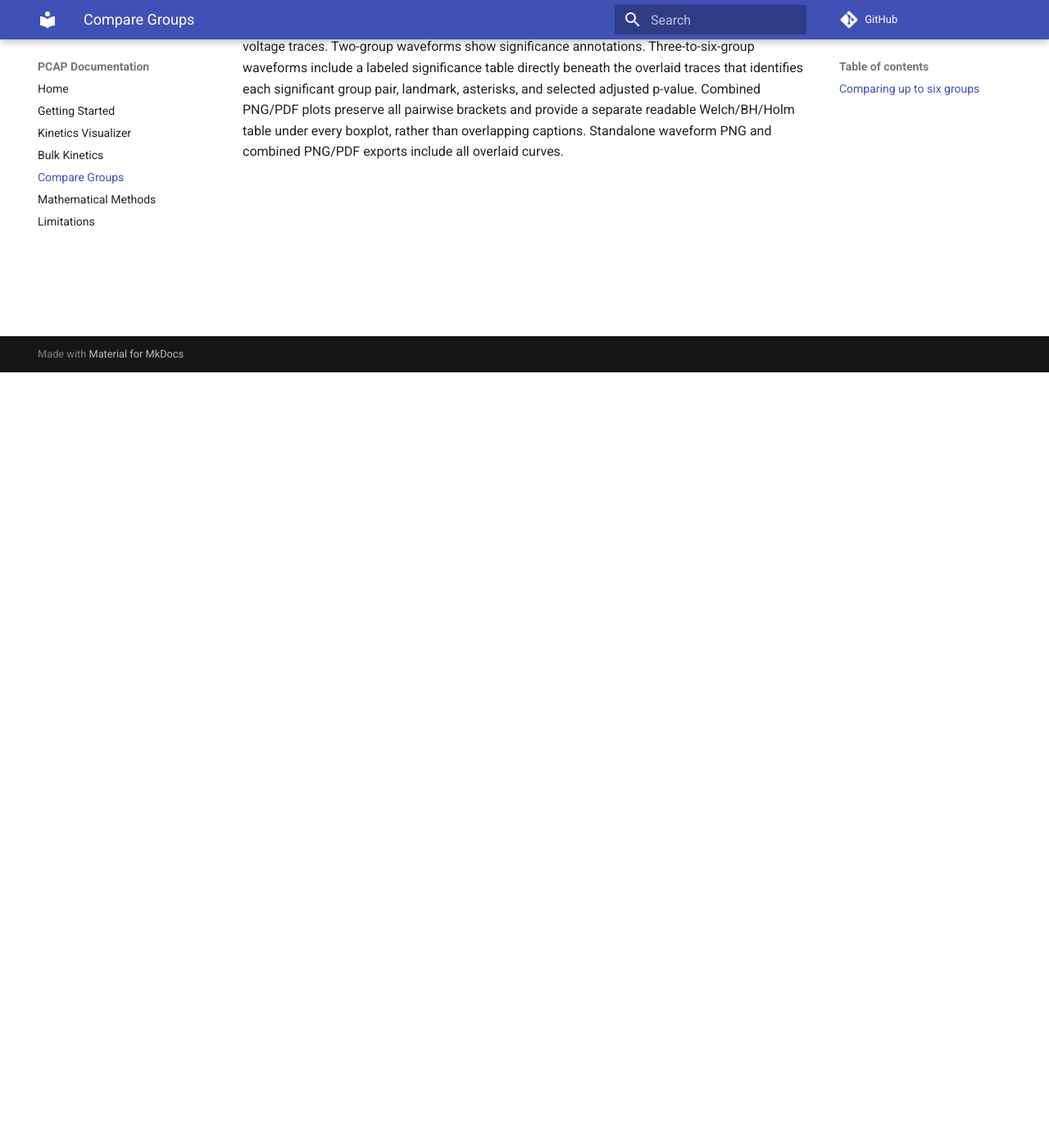
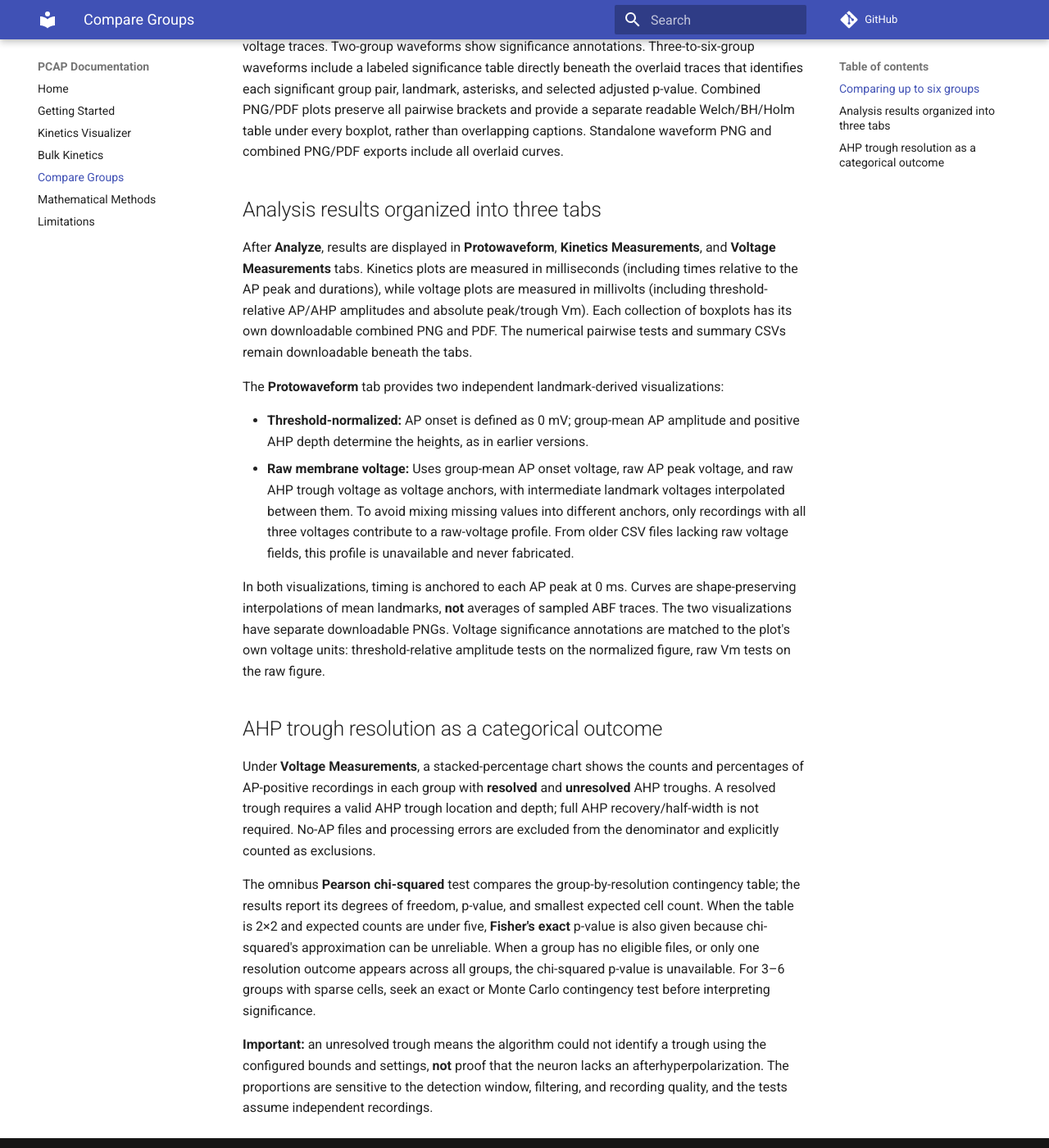
Before and after one commit to theafairfax/pcap, an MkDocs documentation site: the page built from docs/compare-groups.md, in a window 1280 px wide and 1400 px high, scrolled down 946 px. Shown: the whole window at 82% size. Built offline with MkDocs 1.6.1 and Material for MkDocs 9.7.7, drawn with Linux system fonts in a browser that asks for light colours; comment, search, counter and statistics services are not loaded.

Commit message:
Document analysis tabs, dual Vm waveform definitions, and AHP resolution inference

```diff
--- a/docs/compare-groups.md
+++ b/docs/compare-groups.md
@@ -16,3 +16,22 @@ Where supported, plots report two-sided Welch-test p-values and Holm-adjusted p-
 Compare Groups accepts 2–6 named groups. The group-count selector automatically expands to match group IDs found in the current bulk results or an imported PCAP kinetics CSV. Previously exported two-group CSVs and legacy `True`/`False` group values remain supported. File assignments can also be changed manually; each recording belongs to at most one group.
 
 Every metric provides one boxplot per active group and pairwise Welch comparisons for all group pairs (up to 15 pairs with six groups). Benjamini–Hochberg and Holm adjustments apply across all tested metrics and group pairs. **Prototypical AP/AHP waveforms** overlay up to six landmark-derived curves, each aligned at its AP peak (t = 0); these schematics are *not* averages of raw voltage traces. Two-group waveforms show significance annotations. Three-to-six-group waveforms include a labeled significance table directly beneath the overlaid traces that identifies each significant group pair, landmark, asterisks, and selected adjusted p-value. Combined PNG/PDF plots preserve all pairwise brackets and provide a separate readable Welch/BH/Holm table under every boxplot, rather than overlapping captions. Standalone waveform PNG and combined PNG/PDF exports include all overlaid curves.
+
+## Analysis results organized into three tabs
+
+After **Analyze**, results are displayed in **Protowaveform**, **Kinetics Measurements**, and **Voltage Measurements** tabs. Kinetics plots are measured in milliseconds (including times relative to the AP peak and durations), while voltage plots are measured in millivolts (including threshold-relative AP/AHP amplitudes and absolute peak/trough Vm). Each collection of boxplots has its own downloadable combined PNG and PDF. The numerical pairwise tests and summary CSVs remain downloadable beneath the tabs.
+
+The **Protowaveform** tab provides two independent landmark-derived visualizations:
+
+- **Threshold-normalized:** AP onset is defined as 0 mV; group-mean AP amplitude and positive AHP depth determine the heights, as in earlier versions.
+- **Raw membrane voltage:** Uses group-mean AP onset voltage, raw AP peak voltage, and raw AHP trough voltage as voltage anchors, with intermediate landmark voltages interpolated between them. To avoid mixing missing values into different anchors, only recordings with all three voltages contribute to a raw-voltage profile. From older CSV files lacking raw voltage fields, this profile is unavailable and never fabricated.
+
+In both visualizations, timing is anchored to each AP peak at 0 ms. Curves are shape-preserving interpolations of mean landmarks, **not** averages of sampled ABF traces. The two visualizations have separate downloadable PNGs. Voltage significance annotations are matched to the plot's own voltage units: threshold-relative amplitude tests on the normalized figure, raw Vm tests on the raw figure.
+
+## AHP trough resolution as a categorical outcome
+
+Under **Voltage Measurements**, a stacked-percentage chart shows the counts and percentages of AP-positive recordings in each group with **resolved** and **unresolved** AHP troughs. A resolved trough requires a valid AHP trough location and depth; full AHP recovery/half-width is not required. No-AP files and processing errors are excluded from the denominator and explicitly counted as exclusions.
+
+The omnibus **Pearson chi-squared** test compares the group-by-resolution contingency table; the results report its degrees of freedom, p-value, and smallest expected cell count. When the table is 2×2 and expected counts are under five, **Fisher's exact** p-value is also given because chi-squared's approximation can be unreliable. When a group has no eligible files, or only one resolution outcome appears across all groups, the chi-squared p-value is unavailable. For 3–6 groups with sparse cells, seek an exact or Monte Carlo contingency test before interpreting significance.
+
+**Important:** an unresolved trough means the algorithm could not identify a trough using the configured bounds and settings, **not** proof that the neuron lacks an afterhyperpolarization. The proportions are sensitive to the detection window, filtering, and recording quality, and the tests assume independent recordings.
```
